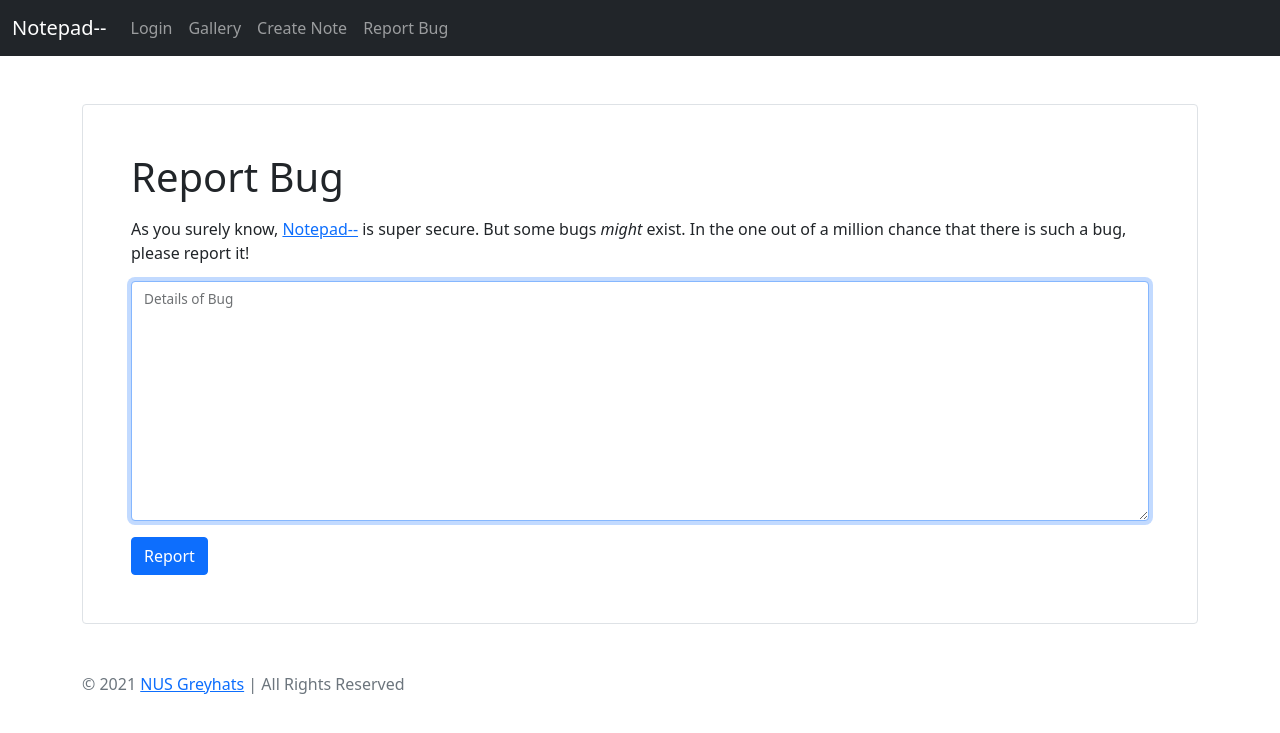
After one commit to NUSGreyhats/Orbital-2021, a Flask app: page /report in a window 1280 px wide. The commit adds this page. Shown: the top 733 px of the page. Run offline with Flask 2, Linux system fonts and the light colour scheme.

Commit message:
add bug report (command injection vuln)

```diff
--- a/WebServer/__main__.py
+++ b/WebServer/__main__.py
@@ -3,6 +3,7 @@ import sqlite3
 from flask import Flask, render_template, redirect, request, flash, session
 from util import initial_users, initial_notes
 from dataclasses import dataclass
+import subprocess
 
 # Initialise the application
 app = Flask(__name__)
@@ -138,6 +139,22 @@ def view_note(id):
             note = notes[0]
     return render_template('note.html', note=note)
 
+@app.route('/report', methods=['POST', 'GET'])
+def report_bug():
+    """Page to showcase Command Injection"""
+
+    # If it is a get request return the webpage
+    if request.method == 'GET':
+        return render_template('report.html')
+
+    bug = request.form['bug']
+
+    output = subprocess.check_output(f"echo {bug} >> bugs.txt && echo 'Bug has been reported'", shell=True)
+    flash(output.decode('utf-8'))
+    return redirect('/')
+
+
+
 # SQLi Methods
 def parse_args(username: str = None, password: str = None, **kwargs):
     """Parse the arguments from the user"""
--- a/WebServer/templates/nav.html
+++ b/WebServer/templates/nav.html
@@ -18,6 +18,7 @@
           {{ nav_item('Login', '/login')}}
           {{ nav_item('Gallery', '/gallery')}}
           {{ nav_item('Create Note', '/note/create') }}
+          {{ nav_item('Report Bug', '/report') }}
         </ul>
       </div>
     </div>
--- /dev/null
+++ b/WebServer/templates/report.html
@@ -0,0 +1,15 @@
+{% extends 'nav.html' %}
+{% block title %} Report Bugs {% endblock %}
+{% block content %}
+<main class="container border rounded p-5 mt-5">
+    <h1 class="mb-3">Report Bug</h1>
+    <p>As you surely know, <a href="/">Notepad--</a> is super secure. But some bugs <i>might</i> exist. In the one out of a million chance that there is such a bug, please report it!</p>
+    <form method='POST' type='application/json'>
+        <div class="mb-3 form-floating">
+            <textarea type="text" id="bug" class="form-control" placeholder="Details of Bug" name="bug" required="" autofocus="" style="height: 15rem"></textarea>
+            <label for="bug">Details of Bug</label>
+        </div>
+        <button class="btn btn-primary btn-block" type="submit">Report</button>
+    </form>
+</main>
+{% endblock %}
```
Also changed, not shown: 2 other files.
